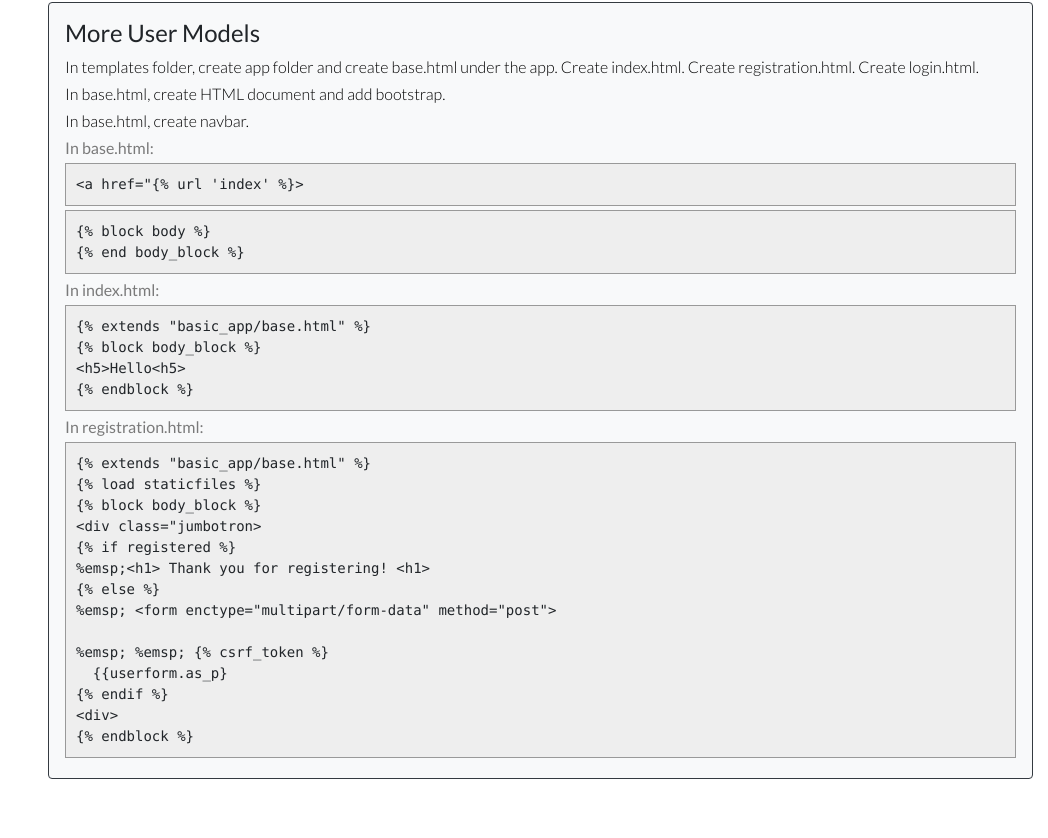
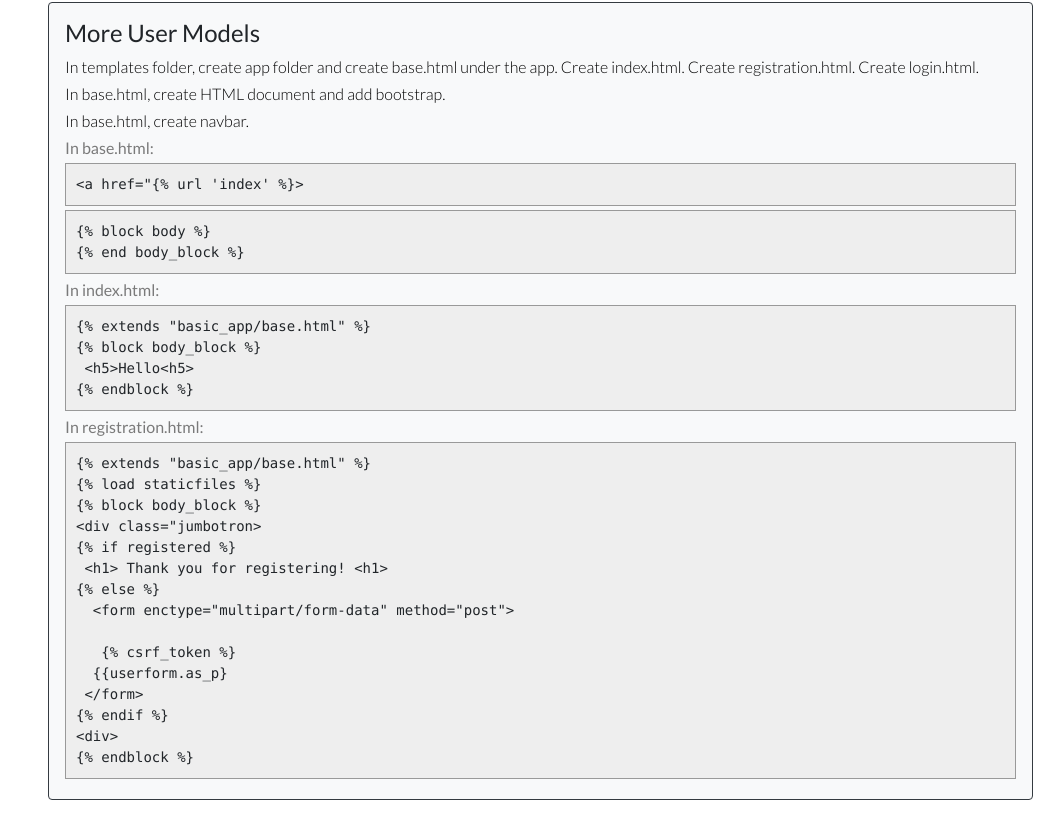
Before and after one commit to mringes13/djangoresources, a plain HTML site: page index.html in a window 1280 px wide. Shown: the part 10998-11836 px from the top of the page, without its empty margins (232-1280 px from the left). Drawn offline with nearby package versions, Linux system fonts and the light colour scheme.

Commit message:
more user models

```diff
--- a/index.html
+++ b/index.html
@@ -359,9 +359,9 @@
                 <pre class="mb-1"><code contenteditable>&lt;a href="{% url 'index' %}&gt;</code></pre>
                 <pre class="mb-1"><code contenteditable>{% block body %}<br>{% end body_block %}</code></pre>
                 <p class="location">In index.html:</p>
-                <pre class="mb-1"><code contenteditable>{% extends "basic_app/base.html" %}<br>{% block body_block %}<br>&lt;h5&gt;Hello&lt;h5&gt;<br>{% endblock %}</code></pre>
+                <pre class="mb-1"><code contenteditable>{% extends "basic_app/base.html" %}<br>{% block body_block %}<br>&emsp;&lt;h5&gt;Hello&lt;h5&gt;<br>{% endblock %}</code></pre>
                 <p class="location">In registration.html:</p>
-                <pre class="mb-1"><code contenteditable>{% extends "basic_app/base.html" %}<br>{% load staticfiles %}<br>{% block body_block %}<br>&lt;div class="jumbotron&gt;<br>{% if registered %}<br>%emsp;&lt;h1&gt; Thank you for registering! &lt;h1&gt;<br>{% else %}<br>%emsp; &lt;form enctype="multipart/form-data" method="post"><br><br>%emsp; %emsp; {% csrf_token %}<br>&emsp;&emsp;{{userform.as_p}<br>{% endif %}<br>&lt;div&gt;<br>{% endblock %}</code></pre>
+                <pre class="mb-1"><code contenteditable>{% extends "basic_app/base.html" %}<br>{% load staticfiles %}<br>{% block body_block %}<br>&lt;div class="jumbotron&gt;<br>{% if registered %}<br>&emsp;&lt;h1&gt; Thank you for registering! &lt;h1&gt;<br>{% else %}<br>&emsp; &lt;form enctype="multipart/form-data" method="post"><br><br>&emsp;&emsp; {% csrf_token %}<br>&emsp;&emsp;{{userform.as_p}<br>&emsp;&lt;/form><br>{% endif %}<br>&lt;div&gt;<br>{% endblock %}</code></pre>
               </div>
             </div>
 
```
